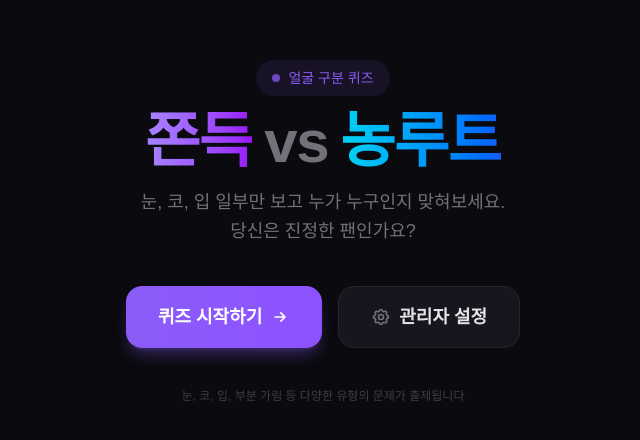
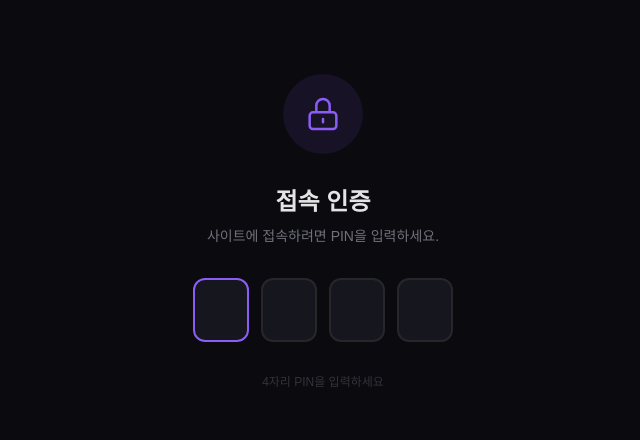
Before and after one commit to ysm9942/Random-Quiz, a Next.js app: page / in a window 1280 px wide. Shown: the part 168-608 px from the top of the page, without its empty margins (317-957 px from the left). Built offline with nearby package versions, Linux system fonts and the light colour scheme.

Commit message:
feat: add PIN 5350 authentication for site entry and admin access
- Site entry requires PIN on first visit (stored in localStorage)
- Admin page requires separate PIN authentication
- Auth persists across page refreshes via localStorage

https://claude.ai/code/session_01Veg7MjGYu15t8heyxQefvZ

```diff
--- a/app/admin/page.tsx
+++ b/app/admin/page.tsx
@@ -6,6 +6,7 @@ import { sourceImages } from "@/data/images";
 import { getQuizConfigs, getQuizConfigByImageId } from "@/data/quiz-configs";
 import Card from "@/components/ui/Card";
 import Badge from "@/components/ui/Badge";
+import PinGate from "@/components/ui/PinGate";
 import { getModeLabel } from "@/lib/utils";
 import { Person } from "@/types";
 
@@ -29,6 +30,11 @@ export default function AdminPage() {
   ).length;
 
   return (
+    <PinGate
+      storageKey="admin-auth"
+      title="관리자 인증"
+      description="관리자 페이지에 접속하려면 PIN을 입력하세요."
+    >
     <main className="flex-1 px-4 py-8">
       <div className="max-w-6xl mx-auto space-y-8">
         {/* Header */}
@@ -139,5 +145,6 @@ export default function AdminPage() {
         </div>
       </div>
     </main>
+    </PinGate>
   );
 }
--- a/app/page.tsx
+++ b/app/page.tsx
@@ -1,7 +1,15 @@
+"use client";
+
 import Link from "next/link";
+import PinGate from "@/components/ui/PinGate";
 
 export default function HomePage() {
   return (
+    <PinGate
+      storageKey="site-auth"
+      title="접속 인증"
+      description="사이트에 접속하려면 PIN을 입력하세요."
+    >
       <main className="flex-1 flex items-center justify-center px-4 py-12">
         <div className="max-w-2xl w-full text-center space-y-10">
           {/* Hero */}
@@ -80,5 +88,6 @@ export default function HomePage() {
           </p>
         </div>
       </main>
+    </PinGate>
   );
 }
--- /dev/null
+++ b/components/ui/PinGate.tsx
@@ -0,0 +1,175 @@
+"use client";
+
+import { useState, useRef, useEffect } from "react";
+
+interface PinGateProps {
+  storageKey: string;
+  title?: string;
+  description?: string;
+  children: React.ReactNode;
+}
+
+const CORRECT_PIN = "5350";
+
+export default function PinGate({
+  storageKey,
+  title = "PIN 입력",
+  description = "접속하려면 PIN 번호를 입력하세요.",
+  children,
+}: PinGateProps) {
+  const [authenticated, setAuthenticated] = useState<boolean | null>(null);
+  const [pin, setPin] = useState(["", "", "", ""]);
+  const [error, setError] = useState(false);
+  const [shake, setShake] = useState(false);
+  const inputRefs = useRef<(HTMLInputElement | null)[]>([]);
+
+  useEffect(() => {
+    const stored = localStorage.getItem(storageKey);
+    setAuthenticated(stored === "true");
+  }, [storageKey]);
+
+  const handleChange = (index: number, value: string) => {
+    if (!/^\d*$/.test(value)) return;
+
+    const newPin = [...pin];
+    newPin[index] = value.slice(-1);
+    setPin(newPin);
+    setError(false);
+
+    if (value && index < 3) {
+      inputRefs.current[index + 1]?.focus();
+    }
+
+    // Auto-submit when all 4 digits entered
+    if (index === 3 && value) {
+      const fullPin = newPin.join("");
+      if (fullPin.length === 4) {
+        if (fullPin === CORRECT_PIN) {
+          localStorage.setItem(storageKey, "true");
+          setAuthenticated(true);
+        } else {
+          setError(true);
+          setShake(true);
+          setTimeout(() => {
+            setShake(false);
+            setPin(["", "", "", ""]);
+            inputRefs.current[0]?.focus();
+          }, 500);
+        }
+      }
+    }
+  };
+
+  const handleKeyDown = (index: number, e: React.KeyboardEvent) => {
+    if (e.key === "Backspace" && !pin[index] && index > 0) {
+      inputRefs.current[index - 1]?.focus();
+    }
+  };
+
+  const handlePaste = (e: React.ClipboardEvent) => {
+    e.preventDefault();
+    const pasted = e.clipboardData.getData("text").replace(/\D/g, "").slice(0, 4);
+    if (pasted.length === 4) {
+      const newPin = pasted.split("");
+      setPin(newPin);
+      if (pasted === CORRECT_PIN) {
+        localStorage.setItem(storageKey, "true");
+        setAuthenticated(true);
+      } else {
+        setError(true);
+        setShake(true);
+        setTimeout(() => {
+          setShake(false);
+          setPin(["", "", "", ""]);
+          inputRefs.current[0]?.focus();
+        }, 500);
+      }
+    }
+  };
+
+  // Loading state (checking localStorage)
+  if (authenticated === null) {
+    return (
+      <div className="flex-1 flex items-center justify-center bg-background">
+        <div className="w-6 h-6 border-2 border-primary border-t-transparent rounded-full animate-spin" />
+      </div>
+    );
+  }
+
+  if (authenticated) {
+    return <>{children}</>;
+  }
+
+  return (
+    <div className="flex-1 flex items-center justify-center px-4 bg-background min-h-screen">
+      <div className="w-full max-w-xs text-center space-y-8">
+        {/* Lock Icon */}
+        <div className="inline-flex items-center justify-center w-20 h-20 rounded-full bg-primary/10">
+          <svg
+            className="w-10 h-10 text-primary"
+            fill="none"
+            viewBox="0 0 24 24"
+            stroke="currentColor"
+          >
+            <path
+              strokeLinecap="round"
+              strokeLinejoin="round"
+              strokeWidth={1.5}
+              d="M12 15v2m-6 4h12a2 2 0 002-2v-6a2 2 0 00-2-2H6a2 2 0 00-2 2v6a2 2 0 002 2zm10-10V7a4 4 0 00-8 0v4h8z"
+            />
+          </svg>
+        </div>
+
+        <div>
+          <h1 className="text-2xl font-bold text-foreground">{title}</h1>
+          <p className="text-sm text-muted mt-2">{description}</p>
+        </div>
+
+        {/* PIN Input */}
+        <div
+          className={`flex justify-center gap-3 ${shake ? "animate-[shake_0.5s_ease-in-out]" : ""}`}
+          style={shake ? { animation: "shake 0.4s ease-in-out" } : {}}
+        >
+          {pin.map((digit, i) => (
+            <input
+              key={i}
+              ref={(el) => { inputRefs.current[i] = el; }}
+              type="text"
+              inputMode="numeric"
+              maxLength={1}
+              value={digit}
+              onChange={(e) => handleChange(i, e.target.value)}
+              onKeyDown={(e) => handleKeyDown(i, e)}
+              onPaste={i === 0 ? handlePaste : undefined}
+              className={`w-14 h-16 text-center text-2xl font-bold rounded-xl border-2 bg-card outline-none transition-all ${
+                error
+                  ? "border-danger text-danger"
+                  : digit
+                  ? "border-primary text-foreground"
+                  : "border-border text-foreground focus:border-primary"
+              }`}
+              autoFocus={i === 0}
+            />
+          ))}
+        </div>
+
+        {error && (
+          <p className="text-sm text-danger">PIN이 올바르지 않습니다.</p>
+        )}
+
+        <p className="text-xs text-muted/40">4자리 PIN을 입력하세요</p>
+      </div>
+
+      {/* Shake animation */}
+      <style jsx>{`
+        @keyframes shake {
+          0%, 100% { transform: translateX(0); }
+          20% { transform: translateX(-8px); }
+          40% { transform: translateX(8px); }
+          60% { transform: translateX(-6px); }
+          80% { transform: translateX(6px); }
+        }
+      `}</style>
+    </div>
+  );
+}
```
Lines whose indentation alone changed are shown as unchanged.
